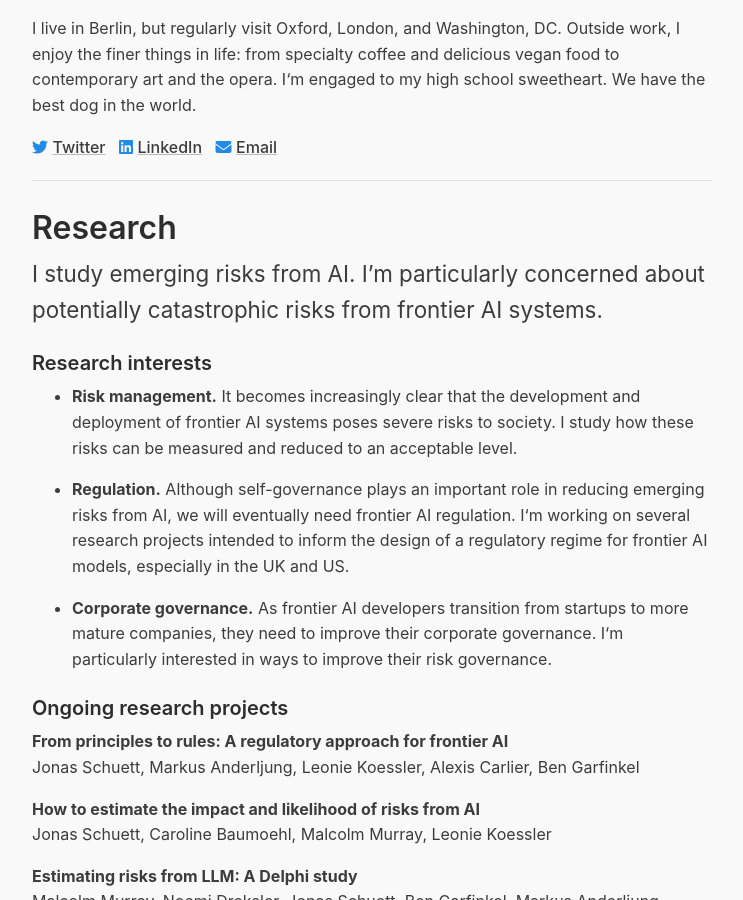
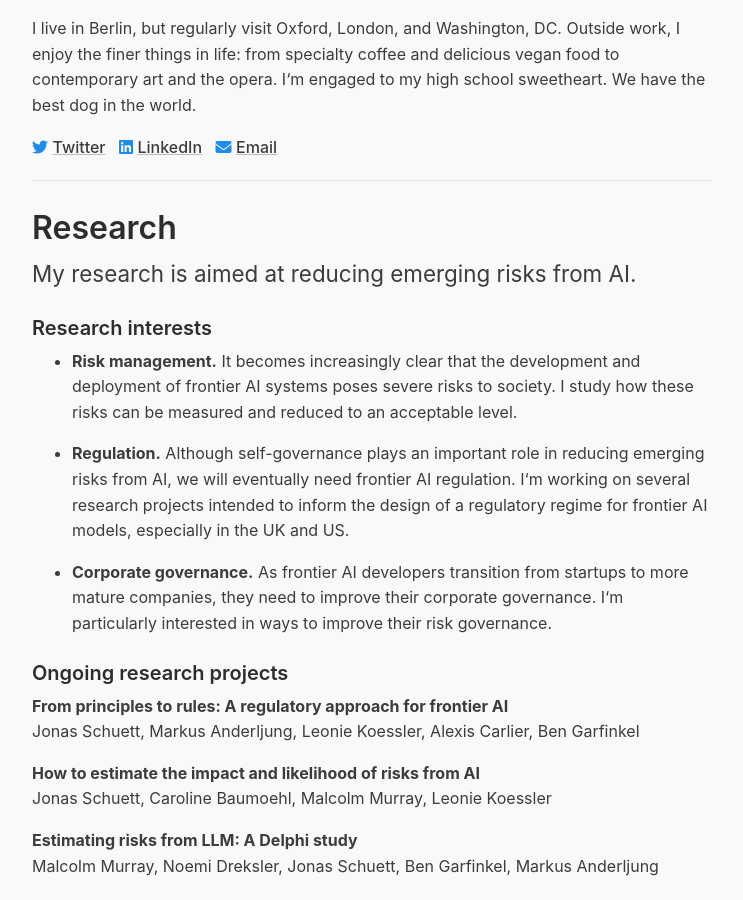
Before and after one commit to jonasschuett/jonasschuett.github.io, a Jekyll site: the page built from _posts/2020-04-04-introduction.md, in a window 1280 px wide and 900 px high, scrolled down 1101 px. Shown: the whole window, without its empty margins (268-1011 px from the left). Built offline with Jekyll 4.4.1, drawn with Linux system fonts in a browser that asks for light colours; nearby versions of some CDN libraries.

Commit message:
Update 2020-04-04-introduction.md

```diff
--- a/_posts/2020-04-04-introduction.md
+++ b/_posts/2020-04-04-introduction.md
@@ -22,7 +22,7 @@ I live in Berlin, but regularly visit Oxford, London, and Washington, DC. Outsid
 
 # Research
 
-<p class="lead">I study emerging risks from AI. I’m particularly concerned about potentially catastrophic risks from frontier AI systems.</p>
+<p class="lead">My research is aimed at reducing emerging risks from AI.</p>
 
 ### Research interests
 
```
